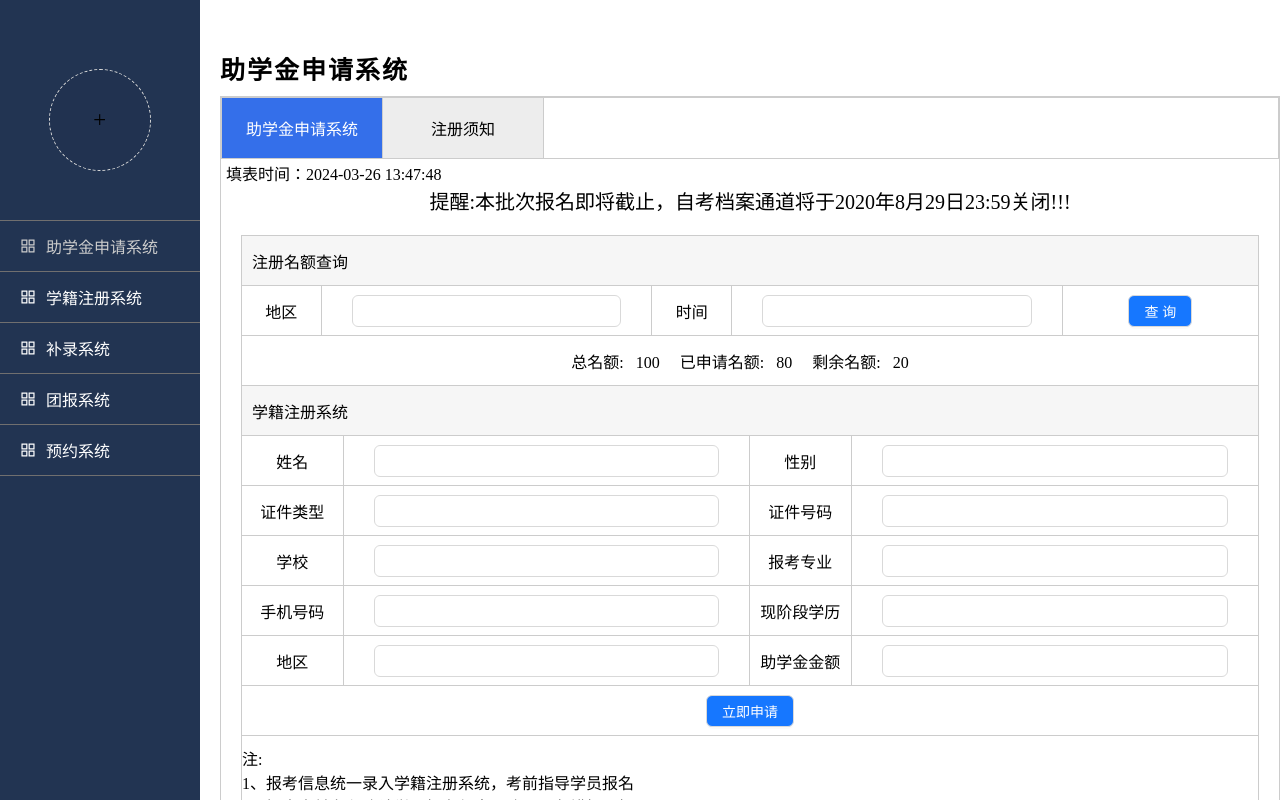
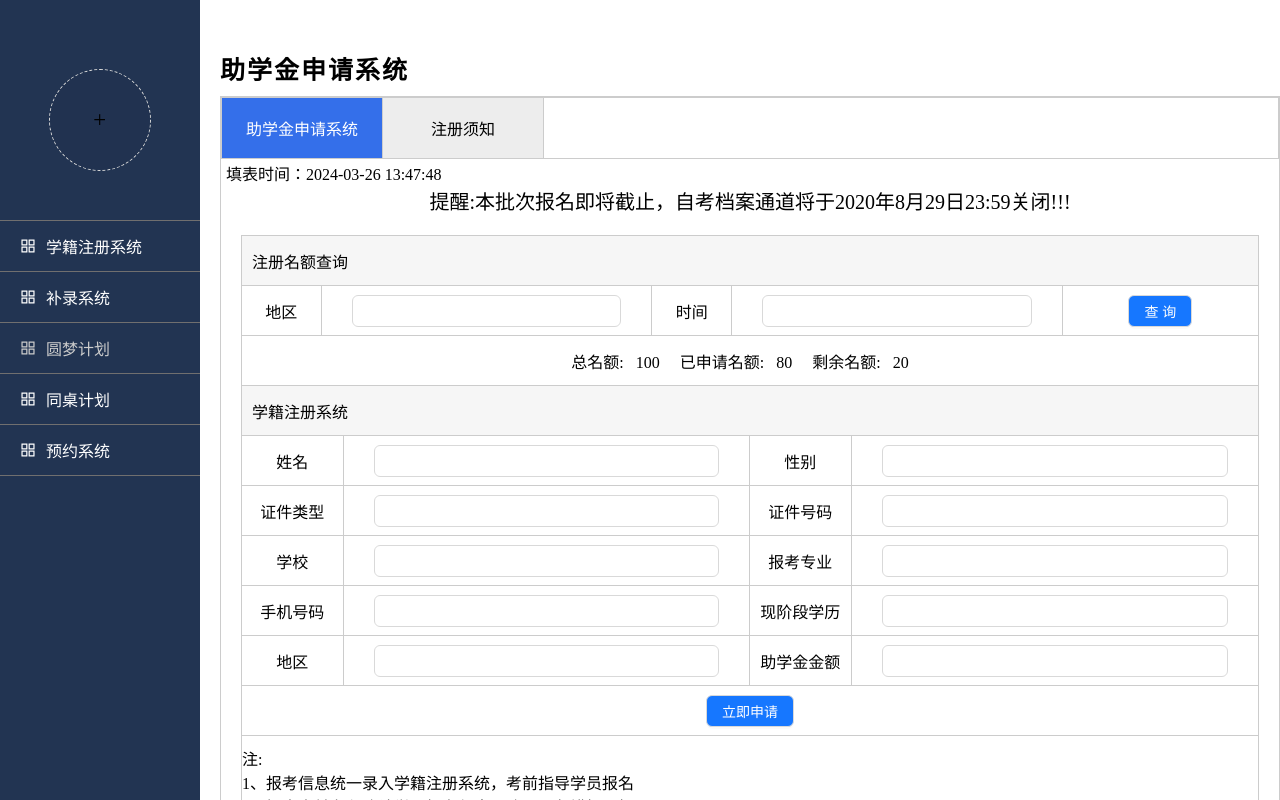
Before and after one commit to lfq1514/static-project, a React app: page / in a window 1280 px wide. Built offline with nearby package versions, Linux system fonts and the light colour scheme.

Commit message:
feat：调整菜单位置

```diff
--- a/src/App.js
+++ b/src/App.js
@@ -7,10 +7,11 @@ import { message, Upload,Input, Button,Modal } from 'antd';
 const mainColor='rgb(22, 119, 255)'
 function App() {
   const [moduleList,setModuleList]=useState(
-    [{name:'助学金申请系统',key:'1'},
+    [
     {name:'学籍注册系统',key:'2'},
     {name:'补录系统',key:'3'},
-    {name:'团报系统',key:'4'},
+    {name:'圆梦计划',key:'1'},
+    {name:'同桌计划',key:'4'},
     {name:'预约系统',key:'5'}])
 
     const [loading, setLoading] = useState(false);
```
